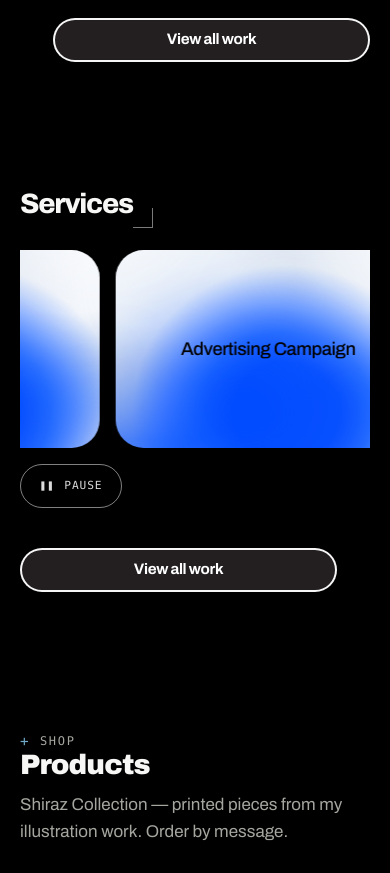
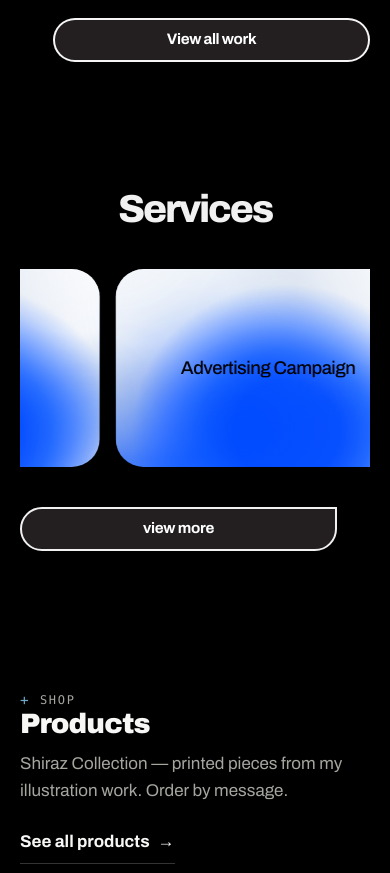
Before and after one commit to hanavalibeik/portfolio, a Next.js app: page / in a window 390 px wide. Shown: the part 3380-4253 px from the top of the page. Built offline with nearby package versions, Linux system fonts and the light colour scheme; a web font is replaced by a local one.

Commit message:
Restore the Services section from the source design

```diff
--- a/src/app/home.css
+++ b/src/app/home.css
@@ -488,40 +488,38 @@ body:has(.exact-home) {
   }
 }
 
-/* Continues the same thread past the projects grid: down the left, then a
-   right-angle turn out to the right edge, with a diagonal falling away to the
-   bottom-left corner. */
-.exact-services-thread {
+/* Exact service-section construction lines from the supplied 1920 × 1080
+   artwork, including the small right-angle mark beside the heading. */
+.exact-services-lines {
   position: absolute;
   z-index: 0;
   top: 0;
-  right: 0;
-  left: 27.5%;
-  height: 64%;
-  border-bottom: 1px solid var(--exact-line);
-  border-left: 1px solid var(--exact-line);
-  pointer-events: none;
-}
-
-.exact-services-diagonal {
-  position: absolute;
-  z-index: 0;
-  top: 64%;
-  left: 0;
-  width: 27.5%;
-  height: 22%;
+  left: 50%;
+  width: min(100%, 120rem);
+  height: 100%;
+  transform: translateX(-50%);
   overflow: visible;
   pointer-events: none;
 }
 
-.exact-services-diagonal line {
-  stroke: var(--exact-line);
-  stroke-width: 1;
+.exact-services-axis {
+  fill: none;
+  stroke: #f1f1f1;
+  stroke-width: 3.27px;
+  stroke-linecap: round;
+  stroke-linejoin: round;
+}
+
+.exact-services-title-mark {
+  fill: none;
+  stroke: #f1f1f1;
+  stroke-width: 2px;
+  stroke-linecap: round;
+  stroke-linejoin: round;
 }
 
 @media (max-width: 52rem) {
-  .exact-services-thread,
-  .exact-services-diagonal {
+  .exact-services-lines {
     display: none;
   }
 }
@@ -649,16 +647,105 @@ body:has(.exact-home) {
 }
 
 /* ─── Services ─────────────────────────────────────────────── */
-/* The rail and the cards are owned entirely by services-motion.css so that no
-   property is declared in two files. This section only supplies the container,
-   the heading and the trailing link. */
+/* Desktop reproduces the supplied 1920 × 1080 composition. */
 .exact-services {
   position: relative;
-  padding-block: clamp(4rem, 9vw, 8rem);
+  height: min(56.25vw, 67.5rem);
+  overflow: hidden;
+}
+
+.exact-services-shell {
+  position: relative;
+  width: min(100%, 120rem);
+  height: 100%;
+  margin-inline: auto;
+}
+
+.exact-services-heading {
+  position: absolute;
+  z-index: 2;
+  top: -0.55vw;
+  left: 50%;
+  margin: 0;
+  color: #f1f1f1;
+  font-family: var(--font-display);
+  font-size: min(3vw, 3.6rem);
+  font-weight: 760;
+  font-variation-settings: "wdth" 110;
+  line-height: 1;
+  letter-spacing: -0.055em;
+  transform: translateX(-50%);
+}
+
+.exact-services-heading::after {
+  display: none;
 }
 
 .exact-services-more {
-  margin-block-start: 2.5rem;
+  position: absolute;
+  z-index: 2;
+  top: 59.0935%;
+  left: 45.3385%;
+  width: 12.7724%;
+  min-width: 0;
+  height: 5.8815%;
+  min-height: 0;
+  margin: 0;
+  border: 2.6px solid #f1f1f1;
+  border-radius: 1.62vw 0 1.62vw 1.62vw;
+  padding: 0;
+  background: #231f20;
+  color: #fff;
+  font-family: var(--font-display);
+  font-size: min(1.35vw, 1.62rem);
+  font-weight: 700;
+  letter-spacing: -0.02em;
+}
+
+@media (min-width: 120rem) {
+  .exact-services-heading {
+    top: -0.66rem;
+  }
+
+  .exact-services-more {
+    border-radius: 1.944rem 0 1.944rem 1.944rem;
+  }
+}
+
+@media (max-width: 52rem) {
+  .exact-services {
+    height: auto;
+    padding-block: 4rem;
+  }
+
+  .exact-services-shell {
+    width: min(100% - 2 * var(--gutter), 82rem);
+    height: auto;
+  }
+
+  .exact-services-heading {
+    position: relative;
+    top: auto;
+    left: auto;
+    width: fit-content;
+    margin-inline: auto;
+    font-size: clamp(2rem, 10vw, 3rem);
+    transform: none;
+  }
+
+  .exact-services-more {
+    position: relative;
+    top: auto;
+    left: auto;
+    width: fit-content;
+    min-width: 11rem;
+    height: auto;
+    min-height: 3.25rem;
+    margin-block-start: 2.5rem;
+    border-radius: 1.625rem 0 1.625rem 1.625rem;
+    padding: 0.6rem 2rem;
+    font-size: 0.9375rem;
+  }
 }
 
 /* ─── Reduced motion ───────────────────────────────────────── */
--- a/src/app/page.tsx
+++ b/src/app/page.tsx
@@ -293,26 +293,32 @@ export default function HomePage() {
 
       {/* ── Services ──────────────────────────────────────────── */}
       <section className="exact-services" aria-labelledby="services-heading">
-        {/* Decorative thread continuing down from the projects curve. */}
-        <span className="exact-services-thread" aria-hidden="true" />
         <svg
-          className="exact-services-diagonal"
-          viewBox="0 0 100 100"
+          className="exact-services-lines"
+          viewBox="0 0 1920 1080"
           preserveAspectRatio="none"
           aria-hidden="true"
+          focusable="false"
         >
-          {/* non-scaling-stroke keeps the hairline at 1px however the box is
-              stretched, which preserveAspectRatio="none" would otherwise skew. */}
-          <line x1="100" y1="0" x2="0" y2="100" vectorEffect="non-scaling-stroke" />
+          <path
+            className="exact-services-axis"
+            d="M 606.28 -322.32 V 566.5 H 1920 M 606.28 566.5 L 0 910.5"
+            vectorEffect="non-scaling-stroke"
+          />
+          <path
+            className="exact-services-title-mark"
+            d="M 1094 28.65 V 58 H 1063"
+            vectorEffect="non-scaling-stroke"
+          />
         </svg>
 
-        <div className="exact-shell">
-          <h2 className="exact-heading" id="services-heading">
+        <div className="exact-shell exact-services-shell">
+          <h2 className="exact-heading exact-services-heading" id="services-heading">
             Services
           </h2>
           <ServicesRail services={homeServices} />
           <Link className="site-cta exact-pill exact-services-more" href="/work/">
-            View all work
+            view more
           </Link>
         </div>
       </section>
--- a/src/app/services-motion.css
+++ b/src/app/services-motion.css
@@ -6,26 +6,22 @@
    the heading and the trailing link, so no property is declared
    in two places.
 
-   Three changes from the original pass, all behaviour rather
-   than design — the card treatment and the motion are as
-   authored:
-
-   1. The loop is seamless. The card set is rendered twice in
-      page.tsx and the animation travels exactly one set's width,
-      so it no longer snaps back to the start.
-   2. The section is no longer a fixed 56.25vw band. That height
-      existed to match a 1920×1080 mockup while its contents were
-      absolutely positioned; with the contents in normal flow it
-      only produced dead space below the cards.
-   3. Sizes stop scaling above 1920px, so ultrawide monitors get
-      the 1920 design rather than a magnified one.
+   The desktop geometry is resolved directly from the supplied
+   1920×1080 artwork. The card set is rendered twice so the loop
+   stays seamless, and sizes stop scaling above 1920px so an
+   ultrawide display does not magnify the source composition.
    ───────────────────────────────────────────────────────────── */
 
-/* Clipping frame — cards scroll in and out of this, and without it the
-   rail would overflow and give the page a horizontal scrollbar. */
+/* Exact 1920 px placement from the supplied artwork: the visible rail starts
+   at x=848, y=154 and is clipped by the right edge of the viewport. */
 .exact-home .exact-services-main {
+  position: absolute;
+  top: 8.0208vw;
+  right: 0;
+  left: 44.1667vw;
+  height: 12.8646vw;
   overflow: hidden;
-  margin-block-start: clamp(2rem, 5vw, 3.5rem);
+  margin: 0;
 }
 
 .exact-home .exact-services-rail {
@@ -38,37 +34,8 @@
 }
 
 .exact-home .exact-services-rail:hover,
-.exact-home .exact-services-rail:focus-within,
-.exact-home .exact-services-rail[data-paused="true"] {
+.exact-home .exact-services-rail:focus-within {
   animation-play-state: paused;
-}
-
-/* Explicit pause control — hover and focus-within cover mouse and keyboard,
-   but not touch. WCAG 2.2.2 wants a mechanism, not just an interaction. */
-.exact-home .exact-services-toggle {
-  display: inline-flex;
-  align-items: center;
-  gap: 0.6rem;
-  min-height: 2.75rem;
-  margin-block-start: clamp(1rem, 2vw, 1.5rem);
-  padding: 0.5rem 1.15rem;
-  border: 1px solid rgba(255, 255, 255, 0.5);
-  border-radius: 999px;
-  background: transparent;
-  color: rgba(255, 255, 255, 0.86);
-  font-family: var(--font-mono);
-  font-size: 0.7rem;
-  letter-spacing: 0.08em;
-  text-transform: uppercase;
-  cursor: pointer;
-  transition: background-color 200ms ease, color 200ms ease, border-color 200ms ease;
-}
-
-.exact-home .exact-services-toggle:hover,
-.exact-home .exact-services-toggle:focus-visible {
-  border-color: #fff;
-  background: #fff;
-  color: #000;
 }
 
 .exact-home .exact-service-card {
@@ -116,8 +83,10 @@
   z-index: 1;
   margin: 0;
   color: #050505;
+  font-family: var(--font-display);
   font-size: 1.77vw;
   font-weight: 500;
+  font-variation-settings: "wdth" 100;
   letter-spacing: -.025em;
   line-height: 1;
   white-space: nowrap;
@@ -141,6 +110,12 @@
    1920px, so an ultrawide monitor gets the intended design rather than a
    magnified one. */
 @media (min-width: 120rem) {
+  .exact-home .exact-services-main {
+    top: 9.625rem;
+    left: calc(50% - 7rem);
+    height: 15.432rem;
+  }
+
   .exact-home .exact-services-rail {
     gap: 3.408rem;
   }
@@ -166,6 +141,12 @@
 /* Below 52rem the vw-sized cards would drop the label under 12px, so they
    switch to a fixed comfortable size. */
 @media (max-width: 52rem) {
+  .exact-home .exact-services-main {
+    position: static;
+    height: auto;
+    margin-block-start: 2.5rem;
+  }
+
   .exact-home .exact-services-rail {
     gap: 1rem;
     animation-duration: 12s;
--- a/src/components/ServicesRail.tsx
+++ b/src/components/ServicesRail.tsx
@@ -1,37 +1,13 @@
 "use client";
 
 import Link from "next/link";
-import { useEffect, useState } from "react";
 
-/**
- * The rail already paused on hover and on focus-within, which covers mouse and
- * keyboard. Neither reaches a touch user, and WCAG 2.2.2 (Pause, Stop, Hide)
- * asks for a real mechanism for anything that moves for more than five seconds.
- * Hence an explicit control.
- *
- * The card set is rendered twice and the animation travels exactly one set's
- * width, which is what makes the loop seamless. The second copy is hidden from
- * assistive technology and taken out of the tab order so the same three links
- * are not announced or focused twice.
- */
+/* The second set makes the horizontal loop seamless. It stays hidden from
+   assistive technology so every service is announced only once. */
 export function ServicesRail({ services }: { services: string[] }) {
-  const [paused, setPaused] = useState(false);
-  const [reducedMotion, setReducedMotion] = useState(false);
-
-  // With reduced motion the rail is static already, so the control would be a
-  // button that does nothing. Hide it rather than lie about it.
-  useEffect(() => {
-    const query = window.matchMedia("(prefers-reduced-motion: reduce)");
-    const update = () => setReducedMotion(query.matches);
-    update();
-    query.addEventListener("change", update);
-    return () => query.removeEventListener("change", update);
-  }, []);
-
   return (
-    <>
     <div className="exact-services-main">
-        <div className="exact-services-rail" data-paused={paused ? "true" : undefined}>
+      <div className="exact-services-rail">
         {services.map((service) => (
           <Link
             className="exact-service-card"
@@ -55,19 +31,5 @@ export function ServicesRail({ services }: { services: string[] }) {
         ))}
       </div>
     </div>
-
-      {!reducedMotion && (
-        <button
-          type="button"
-          className="exact-services-toggle"
-          onClick={() => setPaused((value) => !value)}
-          aria-pressed={paused}
-        >
-          <span aria-hidden="true">{paused ? "▶" : "❚❚"}</span>
-          {paused ? "Play" : "Pause"}
-          <span className="visually-hidden"> the scrolling services list</span>
-        </button>
-      )}
-    </>
   );
 }
```
Lines whose indentation alone changed are shown as unchanged.
